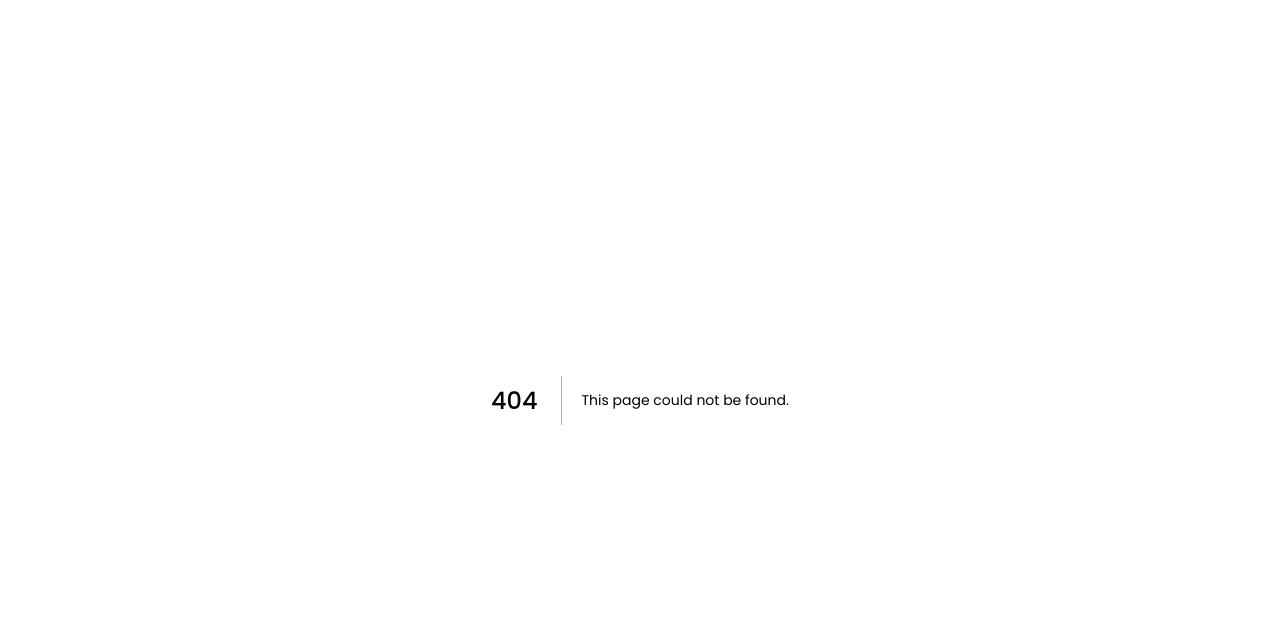
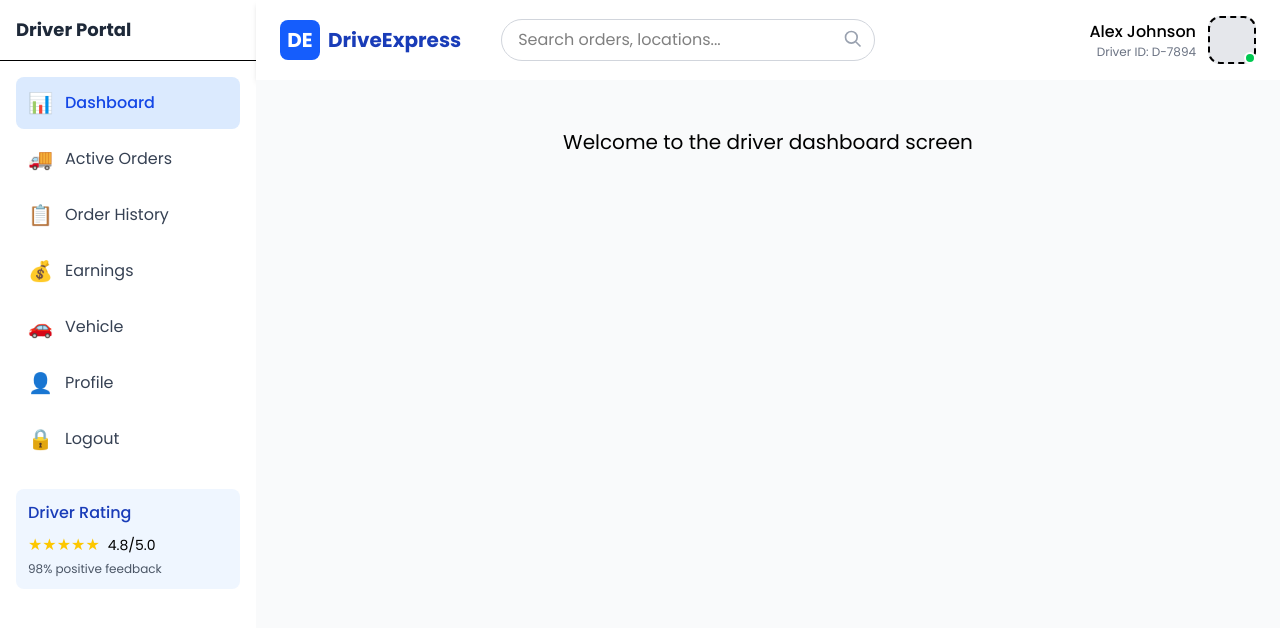
Before and after one commit to Sithija-R/Food_Tracker, a Next.js app in the folder frontend/: page /driver/dashboard in a window 1280 px wide. Before the commit this address had no page. Shown: the top 628 px of the page. Built offline with nearby package versions, Linux system fonts and the light colour scheme; a web font is replaced by a local one.

Commit message:
add header and sidebar

```diff
--- /dev/null
+++ b/frontend/src/app/driver/components/DashboardHeader.js
@@ -0,0 +1,56 @@
+// app/driver/components/DashboardHeader.js
+'use client';
+import Link from 'next/link';
+import { usePathname } from 'next/navigation';
+
+const DashboardHeader = () => {
+  const driverName = "Alex Johnson";
+
+  return (
+    <header className="bg-white shadow-md">
+      <div className="px-4 py-3 md:px-6 md:py-4 flex items-center justify-between">
+        {/* Logo and Search */}
+        <div className="flex items-center space-x-4 md:space-x-10">
+          <Link href="/driver/dashboard" className="flex items-center space-x-2">
+            <div className="bg-blue-600 w-8 h-8 md:w-10 md:h-10 rounded-lg flex items-center justify-center">
+              <span className="text-white font-bold text-lg md:text-xl">DE</span>
+            </div>
+            <span className="font-bold text-lg md:text-xl text-blue-800">DriveExpress</span>
+          </Link>
+
+          <div className="hidden lg:block flex-1 max-w-md">
+            <div className="relative">
+              <input
+                type="text"
+                placeholder="Search orders, locations..."
+                className="w-full pl-4 pr-10 py-2 rounded-full border border-gray-300 focus:outline-none focus:ring-2 focus:ring-blue-500"
+              />
+              <svg
+                className="absolute right-3 top-2.5 h-5 w-5 text-gray-400"
+                fill="none"
+                stroke="currentColor"
+                viewBox="0 0 24 24"
+              >
+                <path strokeWidth="2" d="M21 21l-6-6m2-5a7 7 0 11-14 0 7 7 0 0114 0z" />
+              </svg>
+            </div>
+          </div>
+        </div>
+
+        {/* Profile Section */}
+        <div className="flex items-center space-x-3">
+          <div className="hidden md:block text-right">
+            <p className="font-medium">{driverName}</p>
+            <p className="text-xs text-gray-500">Driver ID: D-7894</p>
+          </div>
+          <div className="relative">
+            <div className="bg-gray-200 border-2 border-dashed rounded-xl w-10 h-10 md:w-12 md:h-12" />
+            <span className="absolute bottom-0 right-0 bg-green-500 border-2 border-white rounded-full w-3 h-3"></span>
+          </div>
+        </div>
+      </div>
+    </header>
+  );
+};
+
+export default DashboardHeader;
--- /dev/null
+++ b/frontend/src/app/driver/components/Sidebar.js
@@ -0,0 +1,60 @@
+// app/driver/components/Sidebar.js
+'use client';
+import Link from 'next/link';
+import { usePathname } from 'next/navigation';
+
+const Sidebar = () => {
+  const pathname = usePathname();
+
+  const isActive = (path) => pathname.includes(path);
+
+  const menuItems = [
+    { name: 'Dashboard', icon: '📊', path: '/driver/dashboard' },
+    { name: 'Active Orders', icon: '🚚', path: '/driver/active-orders' },
+    { name: 'Order History', icon: '📋', path: '/driver/order-history' },
+    { name: 'Earnings', icon: '💰', path: '/driver/earnings' },
+    { name: 'Vehicle', icon: '🚗', path: '/driver/vehicle' },
+    { name: 'Profile', icon: '👤', path: '/driver/profile' },
+    { name: 'Logout', icon: '🔒', path: '/logout' },
+  ];
+
+  return (
+    <aside className="w-64 bg-white shadow-lg hidden md:block">
+      <div className="p-4 border-b">
+        <h2 className="text-lg font-bold text-gray-800">Driver Portal</h2>
+      </div>
+
+      <div className="p-4">
+        <ul className="space-y-1">
+          {menuItems.map((item) => (
+            <li key={item.name}>
+              <Link href={item.path}>
+                <div className={`flex items-center p-3 rounded-lg transition ${
+                  isActive(item.path)
+                    ? 'bg-blue-100 text-blue-700 font-medium'
+                    : 'text-gray-700 hover:bg-gray-100'
+                }`}>
+                  <span className="text-xl mr-3">{item.icon}</span>
+                  <span>{item.name}</span>
+                </div>
+              </Link>
+            </li>
+          ))}
+        </ul>
+
+        <div className="mt-6 p-3 bg-blue-50 rounded-lg">
+          <h3 className="font-medium text-blue-800 mb-2">Driver Rating</h3>
+          <div className="flex items-center">
+            <div className="flex text-yellow-400">
+              {'★'.repeat(5)}
+            </div>
+            <span className="ml-2 text-sm">4.8/5.0</span>
+          </div>
+          <p className="mt-1 text-xs text-gray-600">98% positive feedback</p>
+        </div>
+      </div>
+    </aside>
+  );
+};
+
+export default Sidebar;
--- /dev/null
+++ b/frontend/src/app/driver/dashboard/page.js
@@ -0,0 +1,12 @@
+// app/driver/dashboard/page.js
+import OrderCard from '../components/OrderCard';
+
+export default function Dashboard() {
+  return (
+    <div>
+      <div className="text-center py-6">
+        <p className="text-xl">Welcome to the driver dashboard screen</p>
+      </div>
+    </div>
+  );
+}
--- /dev/null
+++ b/frontend/src/app/driver/layout.js
@@ -0,0 +1,24 @@
+// app/driver/layout.js
+'use client';
+import { usePathname } from 'next/navigation';
+import DashboardHeader from './components/DashboardHeader';
+import Sidebar from './components/Sidebar';
+
+export default function DriverLayout({ children }) {
+  const pathname = usePathname();
+
+  // Only show sidebar on driver pages
+  const showSidebar = !pathname.includes('/logout');
+
+  return (
+    <div className="flex min-h-screen bg-gray-50">
+      {showSidebar && <Sidebar />}
+      <div className="flex-1 flex flex-col">
+        <DashboardHeader />
+        <main className="flex-1 p-4 md:p-6 bg-gray-50">
+          {children}
+        </main>
+      </div>
+    </div>
+  );
+}
```
Also changed, not shown: frontend/src/app/driver/components/Map.js (added), frontend/src/app/driver/components/OrderCard.js (added), frontend/src/app/driver/manage-order/page.js (added), frontend/src/app/driver/profile/page.js (added).
